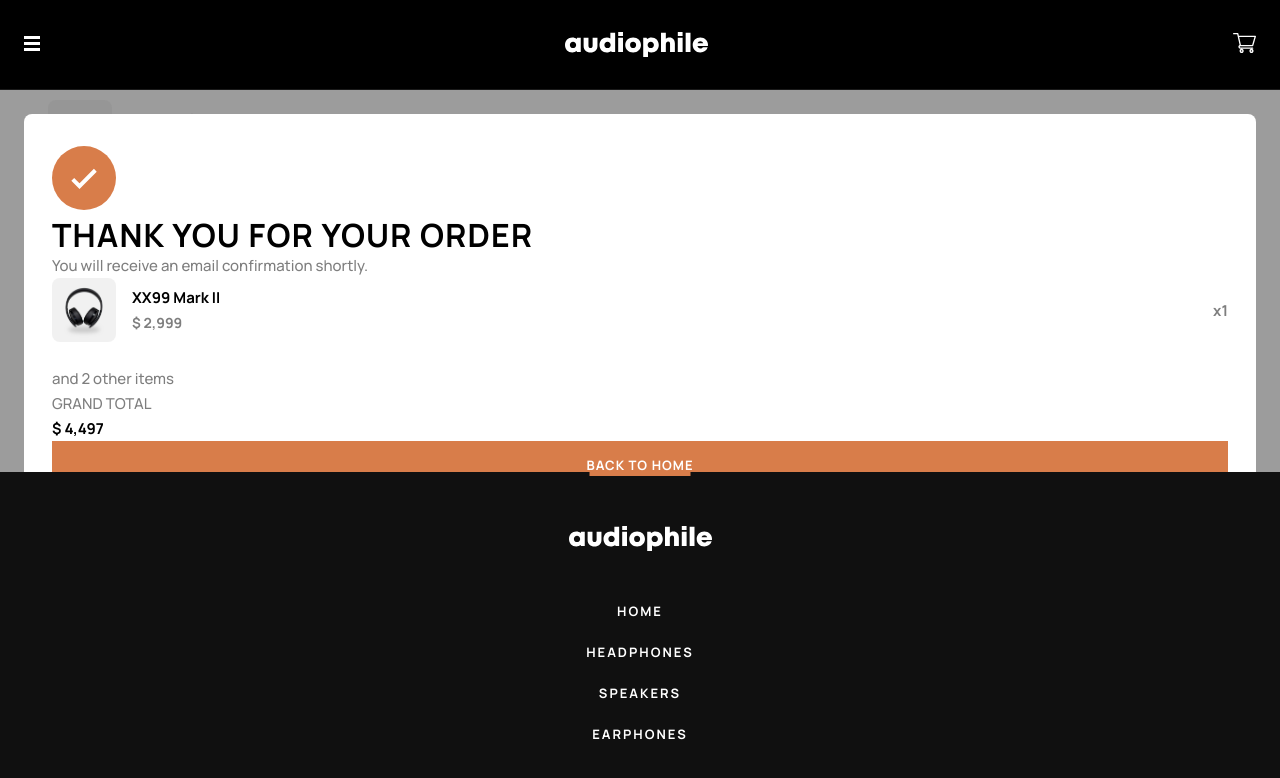
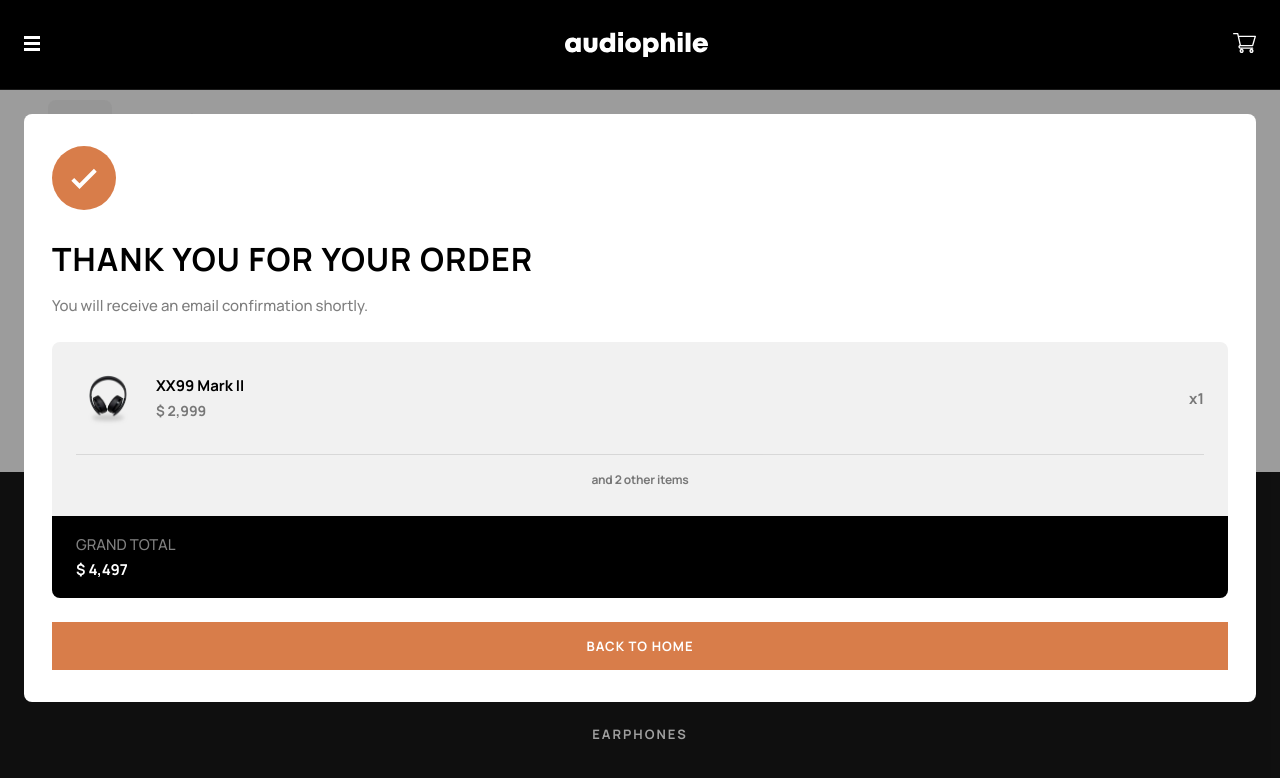
Before and after one commit to ryanbradley-webdev/audiophile, a React (Vite) app in the folder client/: page /checkout in a window 1280 px wide. Both pictures are taken after typing "Sample", "name@example.com", "5551234", "Sample", "Sample", "Sample" into the empty fields and a click on the button "CONTINUE & PAY". Shown: the part 1735-2513 px from the top of the page. Built offline with nearby package versions, Linux system fonts and the light colour scheme.

Commit message:
Add styling to checkout success modal and add function to handle navigation to homepage which empties cart and closes sucess modal.

```diff
--- a/client/src/components/Modal/Modal.module.css
+++ b/client/src/components/Modal/Modal.module.css
@@ -5,6 +5,7 @@
     padding-inline: 24px;
     padding-block: 24px;
     background-color: var(--clr-black-100);
+    z-index: 9;
 }
 
 .modal {
--- a/client/src/routes/Checkout/Checkout.module.css
+++ b/client/src/routes/Checkout/Checkout.module.css
@@ -72,3 +72,30 @@
     row-gap: 32px;
     padding-block: 32px;
 }
+
+.confirmation_div {
+    margin-block: 24px;
+    background-color: var(--clr-white-700);
+    border-radius: 8px;
+    overflow: hidden;
+}
+
+.confirmation_summary {
+    padding: 24px;
+}
+
+.confirmation_summary > p {
+    padding-top: 12px;
+    font-size: 12px;
+    font-weight: bold;
+    letter-spacing: -0.21px;
+    text-align: center;
+    border-top: 1px solid #00000036;
+}
+
+.confirmation_total {
+    padding-inline: 24px;
+    padding-block: 16px;
+    color: var(--clr-white-900);
+    background-color: var(--clr-black-900);
+}
--- a/client/src/routes/Checkout/Checkout.tsx
+++ b/client/src/routes/Checkout/Checkout.tsx
@@ -12,10 +12,12 @@ import CashOnDeliveryIcon from '../../assets/CashOnDeliveryIcon'
 import Modal from '../../components/Modal/Modal'
 import CheckIcon from '../../assets/CheckIcon'
 import { formatCurrency } from '../../util/formatCurrency'
+import { Link } from 'react-router-dom'
 
 export default function Checkout() {
   const {
-    cart
+    cart,
+    emptyCart
   } = useContext(CartContext)
 
   const [checkoutData, dispatch] = useReducer(checkoutReducer, initialCheckout)
@@ -39,6 +41,8 @@ export default function Checkout() {
 
   const handleNavigateHome = () => {
     setSuccess(false)
+
+    emptyCart()
   }
 
   const handleSubmit = (e: React.FormEvent) => {
@@ -258,7 +262,12 @@ export default function Checkout() {
 
           <CheckIcon />
 
-          <h3>
+          <h3
+            style={{
+              marginTop: '24px',
+              marginBottom: '16px'
+            }}
+          >
             THANK YOU FOR YOUR ORDER
           </h3>
 
@@ -266,7 +275,13 @@ export default function Checkout() {
             You will receive an email confirmation shortly.
           </p>
 
-          <div>
+          <div
+            className={styles.confirmation_div}
+          >
+
+            <div
+              className={styles.confirmation_summary}
+            >
 
               <CartItem
                 item={cart[0]}
@@ -278,7 +293,11 @@ export default function Checkout() {
                 </p>
               )}
 
-          <div>
+            </div>
+
+            <div
+              className={styles.confirmation_total}
+            >
 
               <p>
                 GRAND TOTAL
@@ -298,7 +317,13 @@ export default function Checkout() {
             onClick={handleNavigateHome}
           >
 
+            <Link
+              to='/'
+            >
+
               BACK TO HOME
+
+            </Link>
 
           </Button>
 
```
Lines whose indentation alone changed are shown as unchanged.
